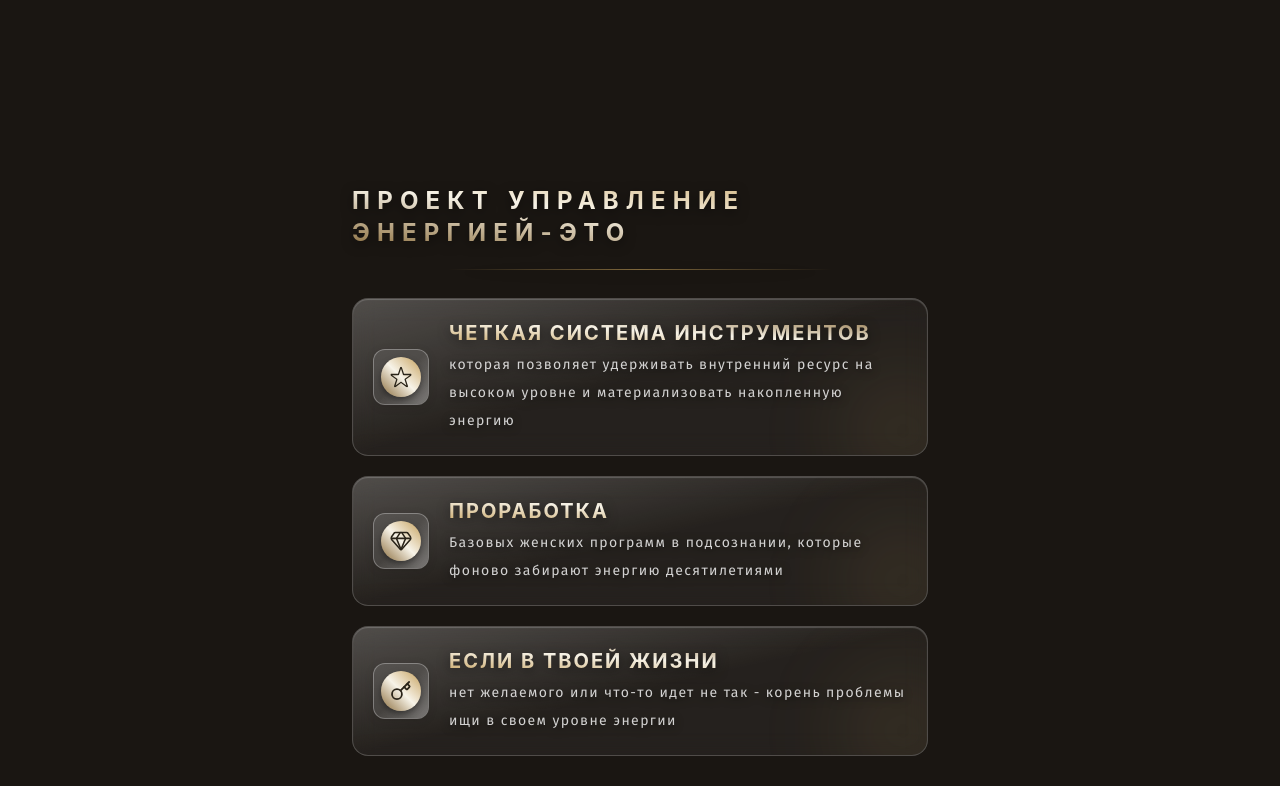
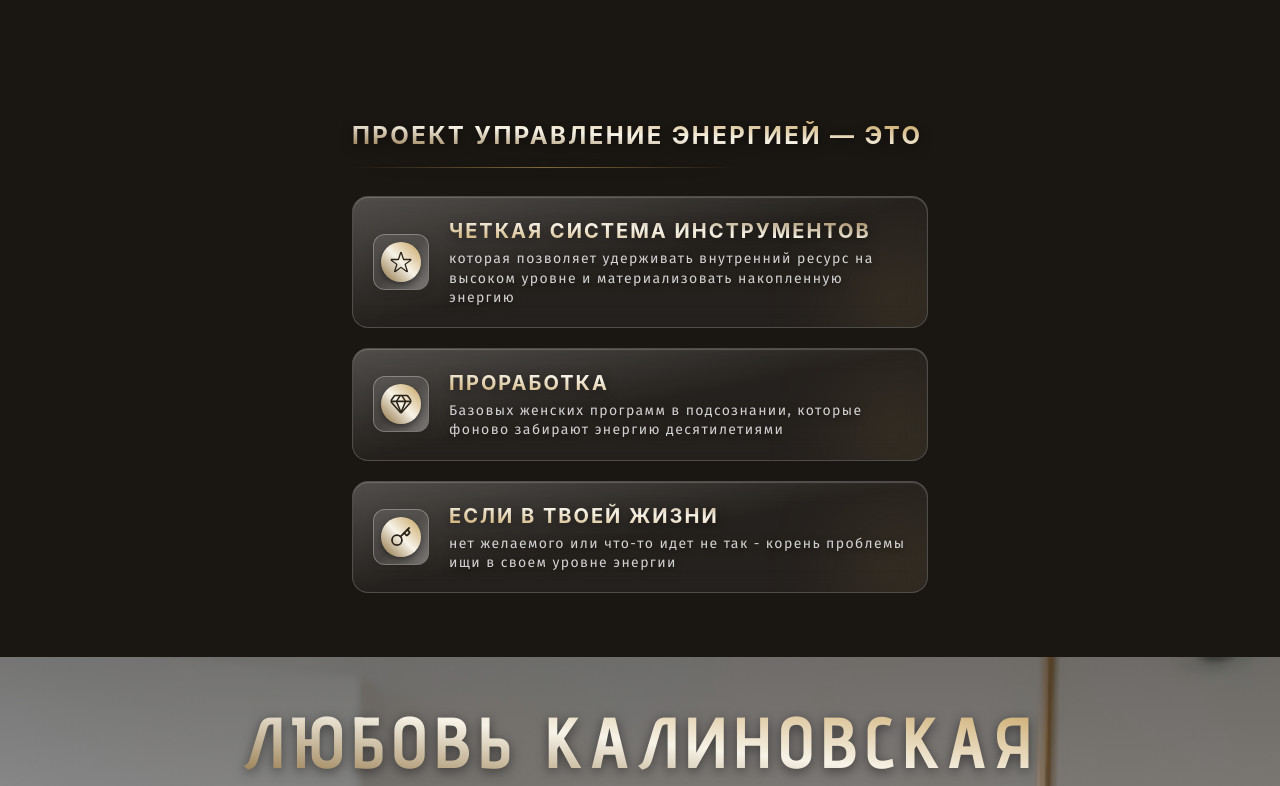
Before and after one commit to Claw99/liubov_course, a React (Vite) app: page / in a window 1280 px wide. Shown: the part 1854-2640 px from the top of the page. Built offline with nearby package versions, Linux system fonts and the light colour scheme.

Commit message:
feat: changing pre cast123456788878370225845335485

```diff
--- a/src/sections/About.jsx
+++ b/src/sections/About.jsx
@@ -46,27 +46,14 @@ export const About = () => {
   ];
 
   return (
-    <section className="bg-[#1a1612] py-16 px-5 overflow-hidden">
+    <section className="bg-[#1a1612] pt-0 pb-16 px-5 overflow-hidden">
       <div className="max-w-xl mx-auto flex flex-col gap-5">
         {/* Заголовок секции */}
-        <div className="mb-2 text-center md:text-left">
-          <h3 className=" bg-gradient-to-tr from-[#8a6d3b] via-[#f7f3e8] to-[#c5a059] bg-clip-text text-transparent drop-shadow-[0_3px_6px_rgba(0,0,0,0.5)] font-bold text-2xl uppercase tracking-[0.3em]">
-            ПРОЕКТ УПРАВЛЕНИЕ ЭНЕРГИЕЙ-это
+        <div className="text-center md:text-left pt-0 mt-0">
+          <h3 className="bg-gradient-to-tr from-[#8a6d3b] via-[#f7f3e8] to-[#c5a059] bg-clip-text text-transparent drop-shadow-[0_3px_6px_rgba(0,0,0,0.5)] font-bold text-2xl uppercase tracking-[0.1em] leading-tight">
+            ПРОЕКТ УПРАВЛЕНИЕ ЭНЕРГИЕЙ — ЭТО
           </h3>
-          <div
-            className="
-
-    w-80 md:w-96
-    h-[1px]
-    /* Градиент: Прозрачный -> Золото -> Прозрачный */
-    bg-gradient-to-r from-transparent via-[#c5a059] to-transparent
-    opacity-60
-
-    mt-5
-    drop-shadow-[0_3px_6px_rgba(0,0,0,1)]
-    mx-auto /* Если хочешь, чтобы полоска была по центру */
-  "
-          />
+          <div className="w-full max-w-[320px] md:max-w-[384px] h-[1px] bg-gradient-to-r from-transparent via-[#c5a059] to-transparent opacity-60 mt-4 mb-2 drop-shadow-[0_3px_6px_rgba(0,0,0,1)] mx-auto md:mx-0" />
         </div>
 
         {points.map((point, index) => (
@@ -100,10 +87,9 @@ export const About = () => {
                     shadow-[0_2px_10px_rgba(0,0,0,0.1)]
                   "
                 >
-                  {/* Внутренний блик квадрата */}
                   <div className="absolute inset-0 bg-gradient-to-br from-transparent via-transparent to-white/30" />
 
-                  {/* ЗОЛОТОЙ КРУГ (Твоё обновление) */}
+                  {/* ЗОЛОТОЙ КРУГ С ИКОНКОЙ */}
                   <div
                     className="
                       w-10 h-10
@@ -114,55 +100,24 @@ export const About = () => {
                       relative z-10
                     "
                   >
-                    {/* ИКОНКА (Оставляем как была, она просто внутри круга) */}
                     <div className="relative z-20 scale-90">{point.icon}</div>
                   </div>
                 </div>
 
                 {/* Текстовый блок */}
                 <div className="flex flex-col gap-1">
-                  <h4
-                    className="
-  /* 1. ПЕРВОНАЧАЛЬНЫЙ ГРАДИЕНТ: Золото -> Белый блик -> Золото */
-  bg-gradient-to-bl from-[#8a6d3b] via-[#f7f3e8] to-[#c5a059]
-
-  /* 2. ТЕХНИЧЕСКИЕ КЛАССЫ */
-  bg-clip-text
-  text-transparent
-
-  /* 3. СТИЛИ ТЕКСТА */
-  text-xl
-  font-bold
-  uppercase
-  tracking-[0.1em]
-
-  /* 4. ТЕНЬ (чтобы белый блик не пропадал на светлых фонах) */
-  drop-shadow-[0_3px_6px_rgba(0,0,0,0.5)]
-"
-                  >
+                  <h4 className="bg-gradient-to-bl from-[#8a6d3b] via-[#f7f3e8] to-[#c5a059] bg-clip-text text-transparent text-xl font-bold uppercase tracking-[0.1em] drop-shadow-[0_3px_6px_rgba(0,0,0,0.5)]">
                     {point.title}
                   </h4>
-                  <p
-                    className="
-
-  font-fira
-  text-white/80
-
-  text-sm
-  tracking-widest
-  max-w-xl
-  leading-loose
-  drop-shadow-[0_2px_4px_rgba(0,0,0,0.8)]
-"
-                  >
+                  <p className="font-fira text-white/80 text-sm tracking-widest max-w-xl leading-snug drop-shadow-[0_2px_4px_rgba(0,0,0,0.8)]">
                     {point.text}
                   </p>
                 </div>
               </div>
 
-              {/* Стеклянные эффекты на фоне */}
+              {/* Стеклянные эффекты на фоне карточки */}
               <div className="absolute inset-0 bg-gradient-to-br from-white/20 via-transparent to-transparent opacity-100 pointer-events-none" />
-              <div className="absolute -bottom-10 -right-10 w-32 h-32 bg-primary/10 blur-[40px] rounded-full" />
+              <div className="absolute -bottom-10 -right-10 w-32 h-32 bg-[#c5a059]/10 blur-[40px] rounded-full" />
             </div>
           </div>
         ))}
--- a/src/sections/Hero1.jsx
+++ b/src/sections/Hero1.jsx
@@ -22,7 +22,7 @@ export const Hero1 = () => {
       </div>
 
       {/* КОНТЕНТ (Смещен на 10% ниже геометрического центра) */}
-      <div className="absolute inset-0 z-10 flex flex-col justify-center items-center px-6 text-center transform translate-y-[5vh]">
+      <div className="absolute inset-0 z-10 flex flex-col justify-center items-center px-6 text-center transform translate-y-[8vh]">
         <h2
           className="
     font-advent
--- a/src/sections/Hero2.jsx
+++ b/src/sections/Hero2.jsx
@@ -30,7 +30,7 @@ export const Hero2 = () => {
         <p className="font-fira text-white text-base md:text-xl tracking-normal max-w-3xl drop-shadow-[0_4px_8px_rgba(0,0,0,1)] leading-relaxed">
           Я работаю на стыке психологии, системных расстановок и{" "}
           <br className="hidden md:block" />
-          глубинной работы <br /> с программами и установками.
+          глубинной работы <br /> с программами и установками
         </p>
 
         {/* Золотой дивайдер */}
@@ -40,7 +40,7 @@ export const Hero2 = () => {
         <p className="font-fira text-white text-base md:text-xl tracking-normal max-w-3xl drop-shadow-[0_4px_8px_rgba(0,0,0,1)] leading-relaxed">
           Моя задача - не мотивировать тебя, а помочь перестроить{" "}
           <br className="hidden md:block" />
-          внутреннюю систему так, чтобы результат стал естественным следствием.
+          внутреннюю систему так, чтобы результат стал естественным следствием
         </p>
       </div>
 
--- a/src/sections/Roadmap.jsx
+++ b/src/sections/Roadmap.jsx
@@ -37,7 +37,10 @@ export const Roadmap = () => {
         <div className="flex flex-col gap-4 md:gap-6">
           <div>
             <h1 className="font-fira text-white/90 text-lg md:text-2xl drop-shadow-md tracking-tight leading-relaxed max-w-4xl mx-auto">
-              Все идеи, проекты и цели - это не просто фантазии. <br />
+              <span className="whitespace-nowrap">
+                Все идеи, проекты и цели — это не просто фантазии.
+              </span>
+              <br />
               Это сигналы твоего истинного масштаба
               <br />
               Но до реализации доходят единицы
```
Also changed, not shown: src/sections/Pricing.jsx (+25 -20 lines). Lines whose indentation alone changed are shown as unchanged.
